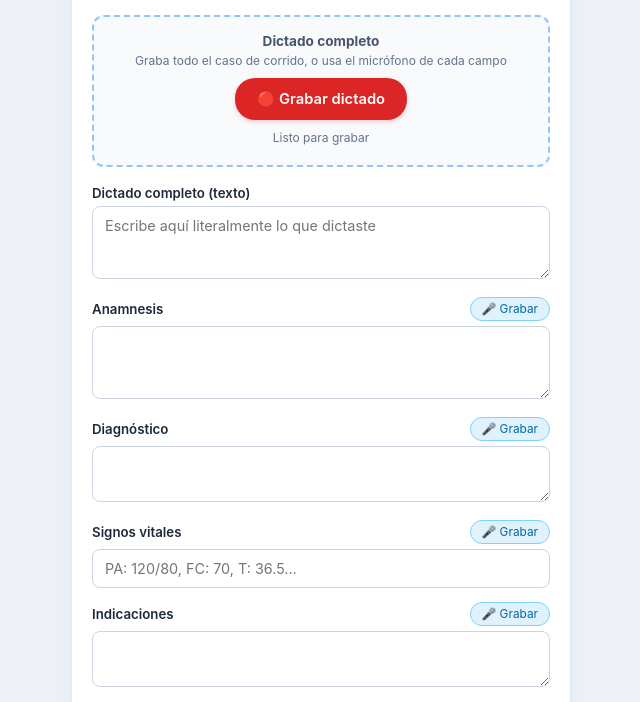
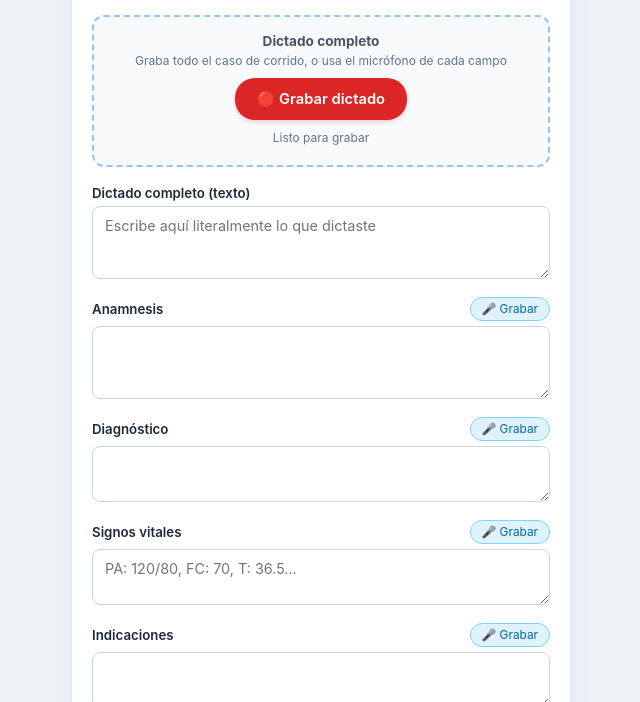
Before and after one commit to axelfsr13/dictado-medico, a plain HTML site: page index.html in a window 1280 px wide. Shown: the part 94-796 px from the top of the page, without its empty margins (319-959 px from the left). Drawn offline with Linux system fonts and the light colour scheme.

Commit message:
Update index.html

```diff
--- a/index.html
+++ b/index.html
@@ -122,7 +122,7 @@
                 <label>Signos vitales</label>
                 <button type="button" class="btn-mic" data-campo="Signos_Vitales">🎤 Grabar</button>
             </div>
-            <input type="text" id="signosVitales" placeholder="PA: 120/80, FC: 70, T: 36.5...">
+            <textarea id="signosVitales" rows="2" placeholder="PA: 120/80, FC: 70, T: 36.5..."></textarea>
             <div class="lista-audios" id="lista_Signos_Vitales"></div>
         </div>
 
```
